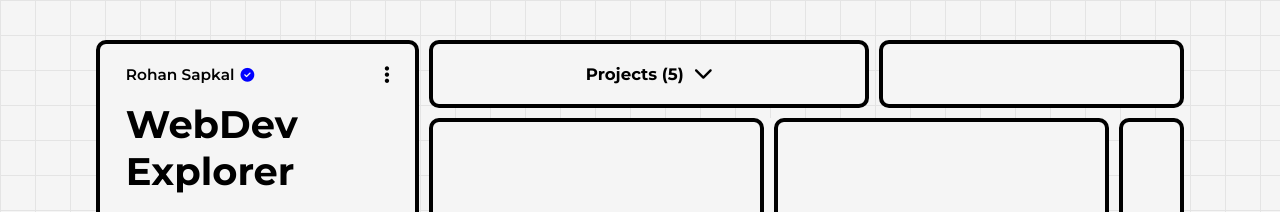
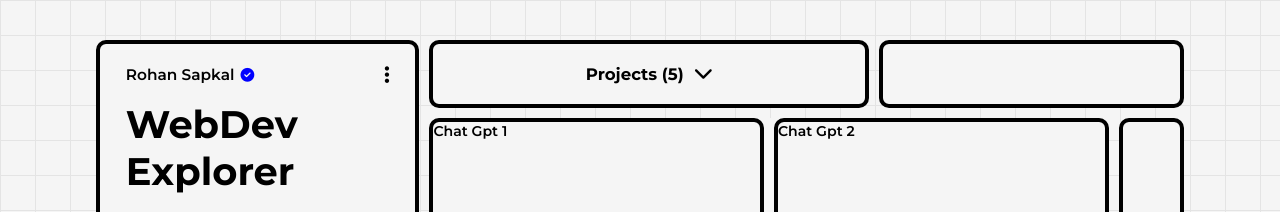
Before and after one commit to rohansapkal7/Portfolio_2.0, a React (Vite) app: page / in a window 1280 px wide. Shown: the top 212 px of the page. Built offline with nearby package versions, Linux system fonts and the light colour scheme.

Commit message:
[update] Project_card.jsx

```diff
--- a/src/components/grid_items/Project_card.jsx
+++ b/src/components/grid_items/Project_card.jsx
@@ -3,7 +3,23 @@ import React from 'react'
 function Project_card({data}) {
   return (
     <div className='project-card-box'>
-        <p></p>
+        <div className="project-header">
+          <p className="project-title">{data.project_title}</p>
+          <div className="projects-icons">
+
+          </div>
+        </div>
+
+        <div className="project-content">
+          <p className="project-subt">
+
+          </p>
+          <p className="project-desc">
+
+          </p>
+        </div>
+
+        <p className="project-techs"></p>
     </div>
   )
 }
```
